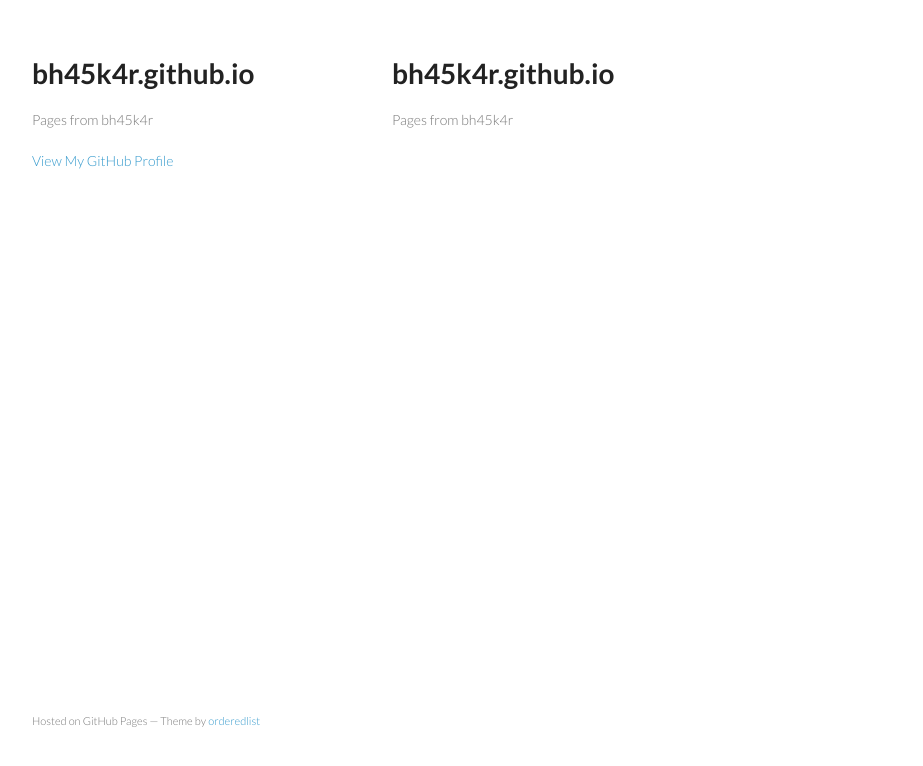
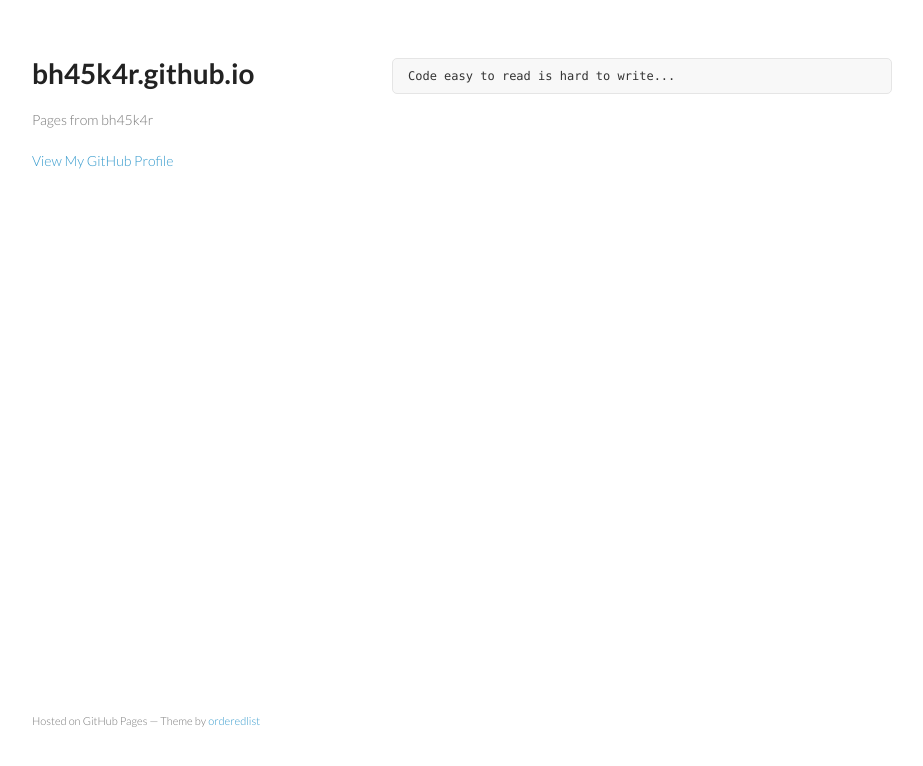
Before and after one commit to bh45k4r/bh45k4r.github.io, a plain HTML site: page index.html in a window 1280 px wide. Shown: the whole page, without its empty margins (178-1101 px from the left). Drawn offline with Linux system fonts and the light colour scheme.

Commit message:
Replace master branch with page content via GitHub

```diff
--- a/index.html
+++ b/index.html
@@ -23,10 +23,8 @@
 
       </header>
       <section>
-        <h1>
-<a name="bh45k4rgithubio" class="anchor" href="#bh45k4rgithubio"><span class="octicon octicon-link"></span></a>bh45k4r.github.io</h1>
-
-<p>Pages from bh45k4r</p>
+        <pre><code>Code easy to read is hard to write...
+</code></pre>
       </section>
       <footer>
         <p><small>Hosted on GitHub Pages &mdash; Theme by <a href="https://github.com/orderedlist">orderedlist</a></small></p>
```
Also changed, not shown: params.json (+1 -1 lines).
